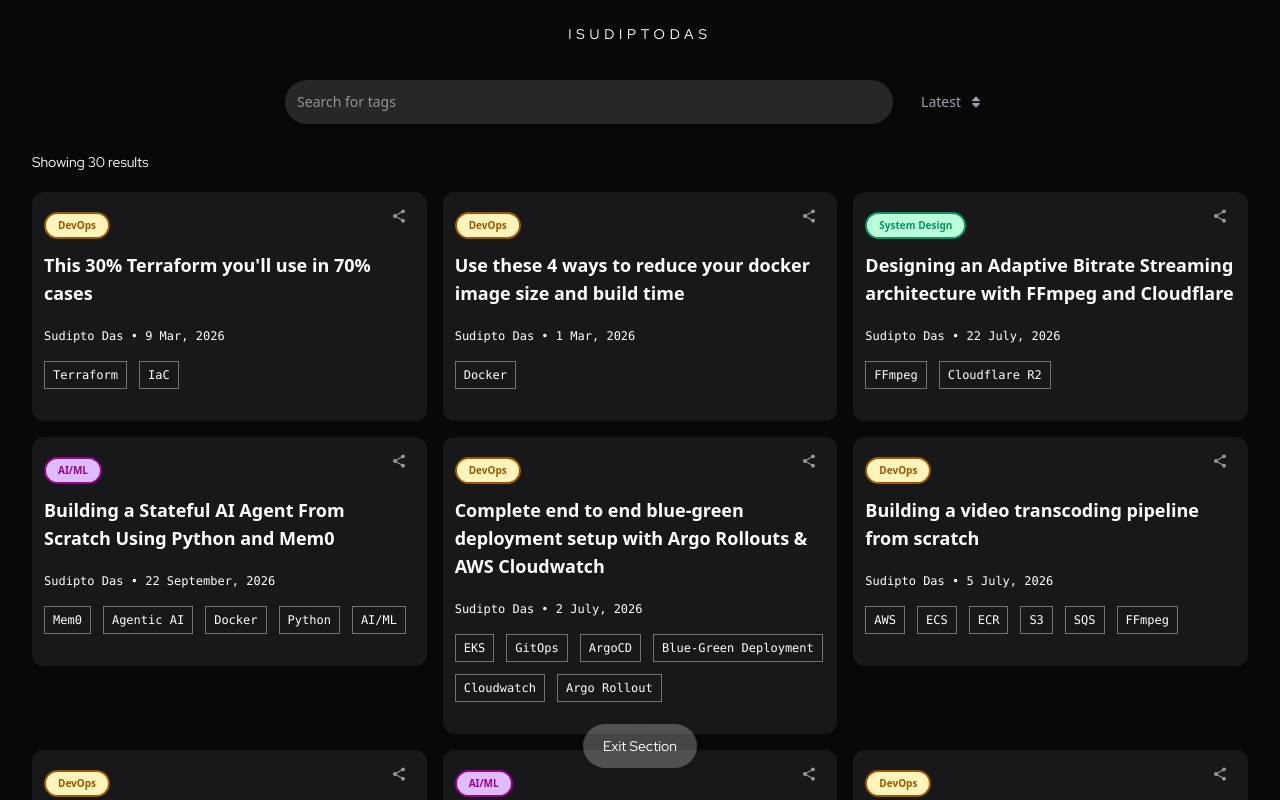
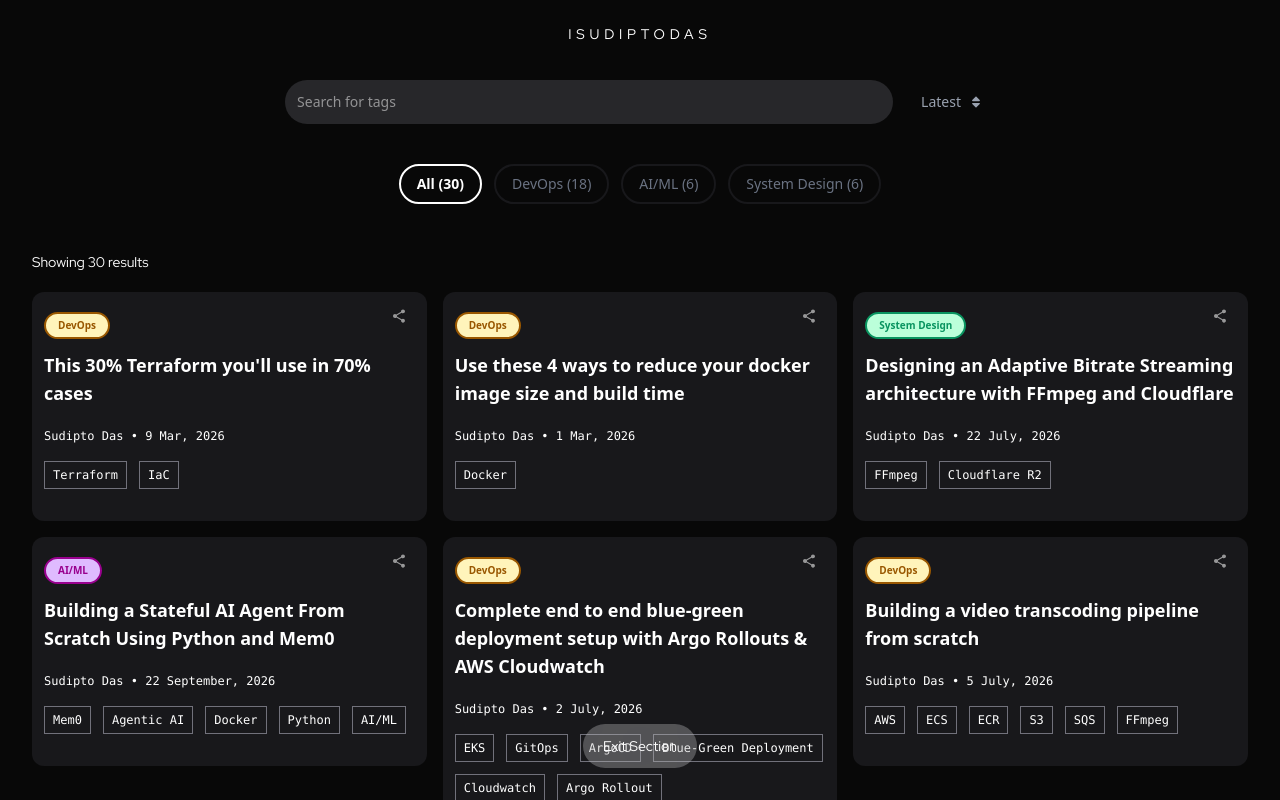
Before and after one commit to isudiptodas/isudiptodas_portfolio, a Next.js app: page /articles in a window 1280 px wide. Shown: the top 800 px of the page. Built offline with nearby package versions, Linux system fonts and the light colour scheme; what tailwindcss-motion would draw is missing.

Commit message:
added category options in article page

```diff
--- a/src/app/articles/page.tsx
+++ b/src/app/articles/page.tsx
@@ -14,10 +14,34 @@ function page() {
     const [allArticles, setAllArticles] = useState<ArticleListItem[] | []>([]);
     const [filteredArticles, setFilteredArticles] = useState<ArticleListItem[] | []>([]);
     const [option, setOption] = useState('latest');
+    const [slideOption, setSlideOption] = useState('all');
     const [isLoading, setIsLoading] = useState(true);
     const [searchTerm, setSearchTerm] = useState('');
     const [count, setCount] = useState<number | null>(null);
     const router = useRouter();
+
+    const slidebars = [
+        {
+            id: `all`,
+            name: `All`,
+            count: allArticles.length,
+        },
+        {
+            id: `DEVOPS`,
+            name: `DevOps`,
+            count: allArticles.filter( item => item.category?.toLowerCase() === 'devops').length,
+        },
+        {
+            id: `AIML`,
+            name: `AI/ML`,
+            count: allArticles.filter( item => item.category?.toLowerCase() === 'aiml').length,
+        },
+        {
+            id: `SYSTEM_DESIGN`,
+            name: `System Design`,
+            count: allArticles.filter( item => item.category?.toLowerCase() === 'system_design').length,
+        },
+    ]
 
     const colors = {
         SYSTEM_DESIGN: {
@@ -50,6 +74,19 @@ function page() {
 
         fetchAllArticles();
     }, []);
+
+    useEffect(() => {
+        const filterSlideArticles = () => {
+            const filtered = allArticles.filter((item) => {
+                return item.category === slideOption
+            });
+
+            if(filtered) setFilteredArticles(filtered);
+            setCount(filtered.length);
+        }
+
+        filterSlideArticles();
+    }, [slideOption]);
 
     useEffect(() => {
 
@@ -91,6 +128,12 @@ function page() {
                     <p onClick={() => setOption(option === 'latest' ? 'oldest' : 'latest')} className={`w-auto px-3 py-1 text-[12px] md:text-sm rounded-full text-gray-400 cursor-pointer select-none capitalize text-center flex justify-center items-center gap-2`}>{option} <FaSort /></p>
                 </div>
 
+                <div className={`w-full pt-10 pb-5 flex shrink-0 justify-start px-5 items-start md:justify-center gap-3 overflow-x-auto`}>
+                    {slidebars.map((item, index) => {
+                        return <span onClick={() => {setSlideOption(item.id)}} key={index} className={`w-auto select-none cursor-pointer hover:text-white hover:border-white duration-300 ease-in-out rounded-full shrink-0 flex gap-2 py-2 px-4 ${slideOption === item.id ? "border-white text-white font-semibold" : "border-zinc-900 font-normal text-gray-500"} text-sm border-2`}>{item.name} ({item.count})</span>
+                    })}
+                </div>
+
                 <div className={`w-full px-5 lg:px-8 flex justify-start items-start pt-7 pb-5`}>
                     <p className={`w-full select-none text-start text-white text-[12px] lg:text-sm font-Red-Hat-Display`}>Showing {count} results</p>
                 </div>
@@ -127,7 +170,7 @@ function page() {
 
                 <div className={`w-full px-5 lg:px-8 pb-20 grid grid-cols-1 md:grid-cols-2 lg:grid-cols-3 justify-items-center items-start gap-4`}>
 
-                    {searchTerm && filteredArticles.map((item, index) => {
+                    {(searchTerm || slideOption !== 'all') && filteredArticles.map((item, index) => {
                         return <div onClick={() => router.push(`/articles/${item.slug}`)} key={index} className={`w-full hover:inset-shadow-sm hover:inset-shadow-black active:bg-zinc-800 duration-300 ease-in-out rounded-xl cursor-pointer flex flex-col justify-start items-start py-5 px-3 bg-zinc-900 relative`}>
                             <span className={`w-auto ${item.category === 'SYSTEM_DESIGN' ? "block" : "hidden"} px-3 py-1 rounded-full text-black text-[10px] border-2`} style={{
                                 borderColor: colors.SYSTEM_DESIGN.border,
@@ -152,7 +195,7 @@ function page() {
                         </div>
                     })}
 
-                    {!searchTerm && allArticles.map((item, index) => {
+                    {(!searchTerm && slideOption === 'all') && allArticles.map((item, index) => {
                         return <div onClick={() => router.push(`/articles/${item.slug}`)} key={index} className={`w-full hover:inset-shadow-sm hover:inset-shadow-black active:bg-zinc-800 duration-300 ease-in-out rounded-xl cursor-pointer flex flex-col justify-start items-start py-5 px-3 bg-zinc-900 relative`}>
                             <span className={`w-auto ${item.category === 'SYSTEM_DESIGN' ? "block" : "hidden"} px-3 py-1 rounded-full font-semibold text-[10px] border-2`} style={{
                                 borderColor: colors.SYSTEM_DESIGN.border,
--- a/src/app/page.tsx
+++ b/src/app/page.tsx
@@ -73,7 +73,7 @@ function page() {
              <div className={`w-full h-auto flex justify-center items-center`}>
                <Marquee speed={70} >
                  {titles.map((item, index) => {
-                return <motion.span initial={{opacity: 0, filter: "blur(20px)"}} animate={{opacity: 1, filter: "blur(0px)"}} transition={{delay: 0.6, duration: 1.4, ease: "easeInOut"}} key={index} className={`text-white text-4xl xl:text-6xl font-Hatton-Medium flex`}>{item} <SiGooglegemini className="mx-5" /></motion.span>
+                return <motion.span initial={{opacity: 0, filter: "blur(20px)"}} animate={{opacity: 1, filter: "blur(0px)"}} transition={{delay: 0.6, duration: 1.4, ease: "easeInOut"}} key={index} className={`text-white py-3 text-4xl xl:text-6xl font-Hatton-Medium flex`}>{item} <SiGooglegemini className="mx-5" /></motion.span>
                  })}
                </Marquee>
              </div>
@@ -92,7 +92,7 @@ function page() {
           <div className={`w-full h-auto pb-10 flex flex-col justify-start items-center pt-6 md:pt-10 bg-white rounded-t-4xl`}>
             <motion.h1 initial={{filter: "blur(20px)"}} whileInView={{filter: "blur(0px)"}} transition={{delay: 0.3, duration: 0.4, ease: "easeInOut"}} viewport={{once: true}} className={`w-full text-center px-5 text-black font-Horizon text-2xl md:text-4xl xl:text-6xl`}>TECH STACK WORKED WITH</motion.h1>
 
-            <div className={`w-full px-3 h-auto mt-5 md:mt-10 grid grid-cols-1 md:grid-cols-3 xl:grid-cols-4 justify-items-center gap-4`}>
+            <div className={`w-full px-3 lg:px-6 h-auto mt-5 md:mt-10 grid grid-cols-1 md:grid-cols-3 xl:grid-cols-4 justify-items-center gap-4`}>
               {techStackList.map((item, index) => {
                 return <motion.div initial={{filter: "blur(20px)"}} whileInView={{filter: "blur(0px)"}} transition={{delay: 0.3, duration: 0.4, ease: "easeInOut"}} viewport={{once: true}} key={index} className={`w-full rounded-xl bg-[#e4e4e4] flex flex-col justify-start items-center py-2 px-5`}>
                   <p className={`w-full text-center font-Red-Hat-Display font-bold text-lg border-b border-b-zinc-400 pb-4`}>{item.title}</p>
@@ -106,7 +106,7 @@ function page() {
           <div className={`w-full pb-10 bg-white h-auto flex flex-col justify-start items-center pt-10`}>
             <motion.h1 initial={{filter: "blur(20px)"}} whileInView={{filter: "blur(0px)"}} transition={{delay: 0.3, duration: 0.4, ease: "easeInOut"}} viewport={{once: true}} className={`w-full text-center px-5 text-black font-Horizon text-2xl md:text-4xl xl:text-6xl`}>SELECTED WORKS</motion.h1>
 
-            <div className={`w-full px-3 h-auto mt-5 md:mt-10 grid grid-cols-1 md:grid-cols-2 lg:grid-cols-3 xl:grid-cols-4 justify-items-center gap-4`}>
+            <div className={`w-full px-3 lg:px-6 h-auto mt-5 md:mt-10 grid grid-cols-1 md:grid-cols-2 lg:grid-cols-3 xl:grid-cols-4 justify-items-center gap-4`}>
               {works.map((item, index) => {
                 return <motion.div initial={{filter: "blur(20px)"}} whileInView={{filter: "blur(0px)"}} transition={{delay: 0.3, duration: 0.4, ease: "easeInOut"}} viewport={{once: true}} key={index} className={`w-full rounded-xl bg-[#e4e4e4] flex flex-col justify-start items-center pb-3`}>
                   <div className={`w-full h-56 rounded-xl overflow-hidden bg-black`}> <img src={item.image} className={`w-full h-full object-cover`} /> </div>
@@ -121,7 +121,7 @@ function page() {
           <div className={`w-full py-10 bg-black h-auto flex flex-col justify-start items-center pt-10`}>
             <h1 className={`w-full text-center px-5 text-white font-Horizon text-2xl md:text-4xl xl:text-6xl`}>FEATURED ARTICLES</h1>
 
-            <div className={`w-full px-3 h-auto mt-5 md:mt-10 grid grid-cols-1 md:grid-cols-2 lg:grid-cols-4 justify-items-center gap-4`}>
+            <div className={`w-full px-3 lg:px-6 h-auto mt-5 md:mt-10 grid grid-cols-1 md:grid-cols-2 lg:grid-cols-4 justify-items-center gap-4`}>
               {allArticles.length > 0 && allArticles.map((item, index) => {
                 return <div key={index} className={`w-full ${item.featured ? "block" : "hidden"} rounded-xl bg-white px-4 pb-3 flex flex-col justify-between items-center`}>
                   <p className={`w-full pt-3 text-start font-Red-Hat-Display select-none font-bold text-lg text-black`}>{item.title}</p>
@@ -134,7 +134,7 @@ function page() {
               })}
             </div>
 
-            <p onClick={() => router.push('/articles')} className={`w-auto bg-white text-black cursor-pointer text-[12px] select-none rounded-full mt-5 px-4 py-2`}>View all</p>
+            <p onClick={() => router.push('/articles')} className={`w-auto bg-white text-black active:opacity-75 duration-200 ease-in-out cursor-pointer text-[12px] select-none rounded-full mt-7 px-4 py-2`}>View all</p>
 
           </div>
 
```
